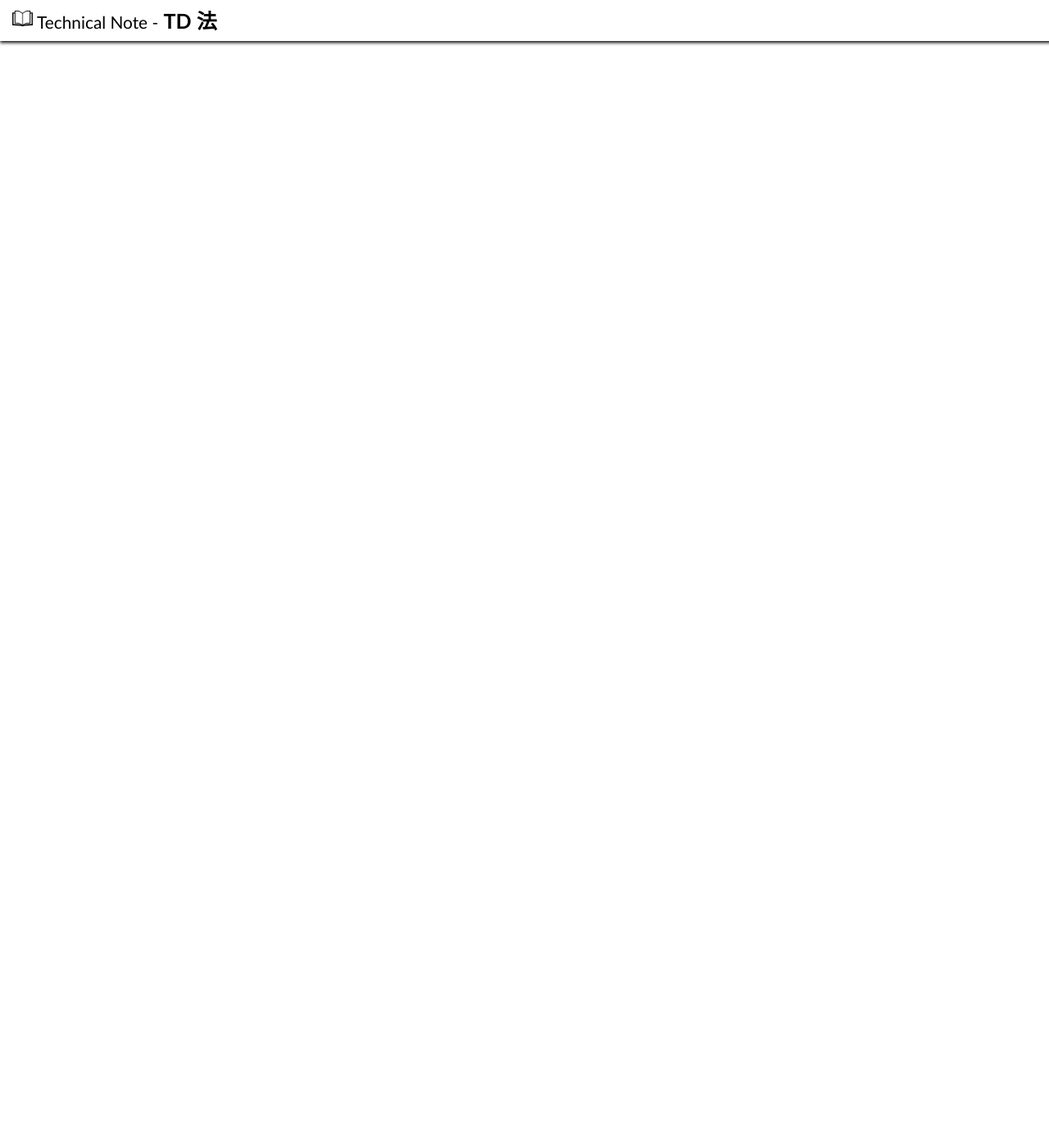
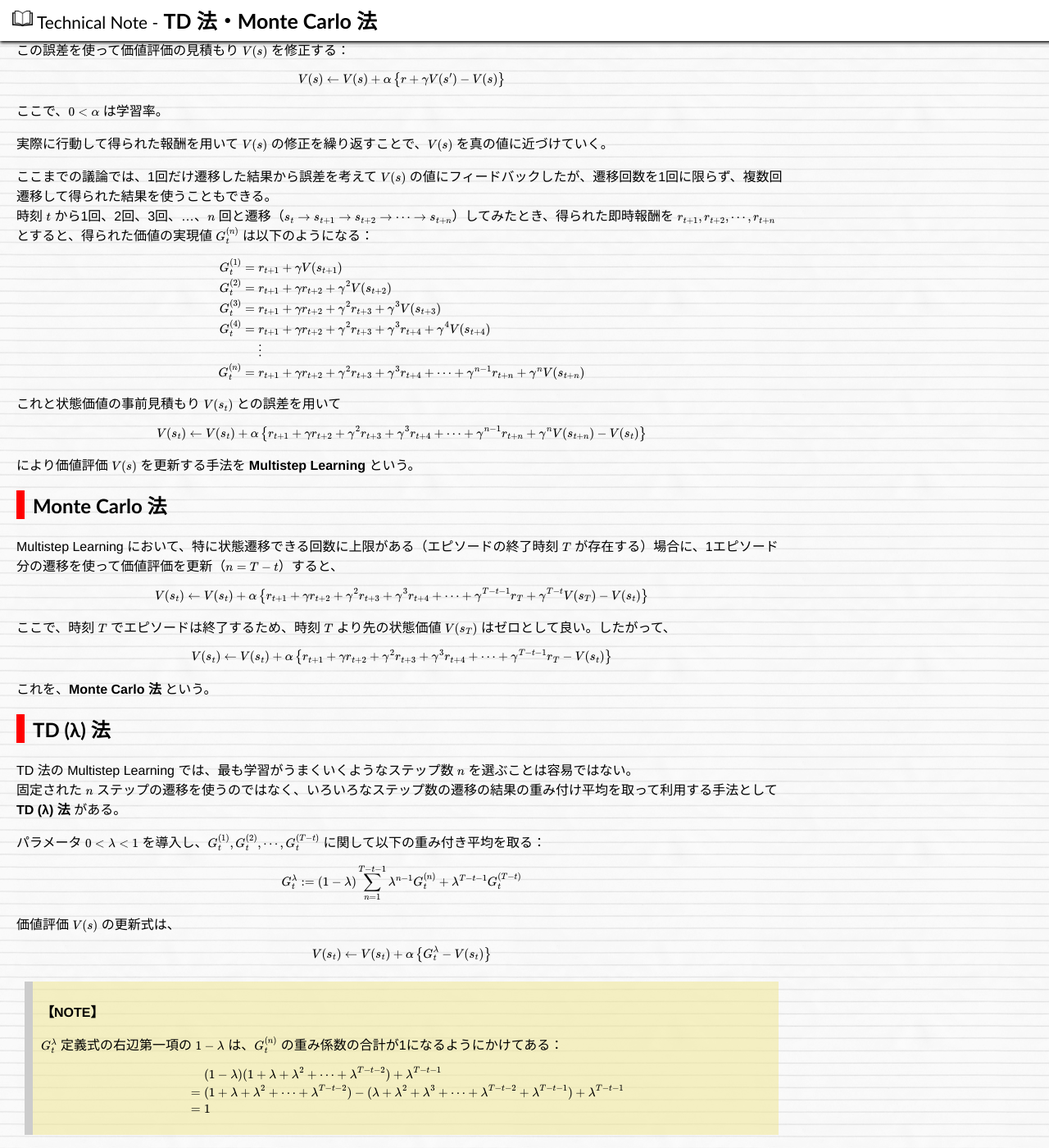
Before and after one commit to hkawabata/technical-note, a Jekyll site: the page built from docs/note/ML/reinforcement-learning/temporal-difference.md, in a window 1280 px wide and 1400 px high, scrolled down 684 px. Shown: the whole window at 82% size. Built offline with Jekyll 4.4.1, drawn with Linux system fonts in a browser that asks for light colours; nearby versions of some CDN libraries; our own code applies the rules of GitHub Pages for plain Markdown files; formulas are drawn with MathJax 3; before the commit the page ends 900 px from its top, so only the background shows below that; some of the changed text lies outside the part shown.

Commit message:
2024/12/07 17:39 update

```diff
--- a/docs/_includes/pagetree.xml
+++ b/docs/_includes/pagetree.xml
@@ -992,7 +992,7 @@
                 <a href="https://hkawabata.github.io/technical-note/note/ML/reinforcement-learning/epsilon-greedy">ε-greedy アルゴリズム</a>
               </li>
               <li>
-                <a href="https://hkawabata.github.io/technical-note/note/ML/reinforcement-learning/temporal-difference">TD 法</a>
+                <a href="https://hkawabata.github.io/technical-note/note/ML/reinforcement-learning/temporal-difference">TD 法・Monte Carlo 法</a>
               </li>
               <li>
                 <a href="https://hkawabata.github.io/technical-note/note/ML/reinforcement-learning/policy-iteration">方策反復法</a>
--- a/docs/note/ML/reinforcement-learning/temporal-difference.md
+++ b/docs/note/ML/reinforcement-learning/temporal-difference.md
@@ -1,12 +1,102 @@
 ---
-title: TD 法
-title-en: TD-Learning
+title: TD 法・Monte Carlo 法
+title-en: TD-Learning, Monte Carlo Method
 ---
-# TD 法とは
+# TD 法・Monte Carlo 法とは
 
-**TD 法（Temporal Difference Learning）** は、モデルフリーの強化学習手法の1つ。
+**TD 法（Temporal Difference Learning）**、**Monte Carlo 法** は、モデルフリーの強化学習手法の1つ。
 
 # 理論（考え方）
 
-各状態 $s$ の価値評価の見積もりを $V(s)$ とする。
-ここから行動 $a$ を取った結果、報酬 $r$ を得て状態 $s'$ に遷移したとすると、
+## TD 法
+
+ある時点において、各状態 $s$ の価値評価の見積もりを $V(s)$ とする。$V(s)$ は状態 $s$ から行動したときに得られる報酬の期待値（の見積もり）を表す。
+
+ここで、実際に状態 $s$ から行動 $a$ を取った結果、報酬 $r$ を得て状態 $s'$ に遷移したとする。
+すると、実際に得られた価値は見積もった期待値である $V(s)$ ではなく、$r+\gamma V(s')$ ということになる（$0\lt\gamma\lt 1$ は未来の見積もりの不確実性に対する割引率）。すなわち、
+
+$$
+r+\gamma V(s') - V(s)
+$$
+
+は見積もりの誤差と考えられる（**Temporal Difference Error, TD 誤差**）。
+
+この誤差を使って価値評価の見積もり $V(s)$ を修正する：
+
+$$
+V(s) \gets V(s) + \alpha \left\{ r+\gamma V(s') - V(s) \right\}
+$$
+
+ここで、$0\lt\alpha$ は学習率。
+
+実際に行動して得られた報酬を用いて $V(s)$ の修正を繰り返すことで、$V(s)$ を真の値に近づけていく。
+
+ここまでの議論では、1回だけ遷移した結果から誤差を考えて $V(s)$ の値にフィードバックしたが、遷移回数を1回に限らず、複数回遷移して得られた結果を使うこともできる。
+時刻 $t$ から1回、2回、3回、...、$n$ 回と遷移（$s_t \to s_{t+1} \to s_{t+2} \to \cdots \to s_{t+n}$）してみたとき、得られた即時報酬を $r_{t+1},r_{t+2},\cdots,r_{t+n}$ とすると、得られた価値の実現値 $G_t^{(n)}$ は以下のようになる：
+
+$$
+\begin{eqnarray}
+    G_t^{(1)} &=& r_{t+1} + \gamma V(s_{t+1}) \\
+    G_t^{(2)} &=& r_{t+1} + \gamma r_{t+2} + \gamma^2 V(s_{t+2}) \\
+    G_t^{(3)} &=& r_{t+1} + \gamma r_{t+2} + \gamma^2 r_{t+3} + \gamma^3 V(s_{t+3}) \\
+    G_t^{(4)} &=& r_{t+1} + \gamma r_{t+2} + \gamma^2 r_{t+3} + \gamma^3 r_{t+4} + \gamma^4 V(s_{t+4}) \\
+    && \vdots \\
+    G_t^{(n)} &=& r_{t+1} + \gamma r_{t+2} + \gamma^2 r_{t+3} + \gamma^3 r_{t+4} + \cdots + \gamma^{n-1} r_{t+n} + \gamma^n V(s_{t+n})
+\end{eqnarray}
+$$
+
+これと状態価値の事前見積もり $V(s_t)$ との誤差を用いて
+
+$$
+V(s_t) \gets V(s_t) + \alpha \left\{ r_{t+1} + \gamma r_{t+2} + \gamma^2 r_{t+3} + \gamma^3 r_{t+4} + \cdots + \gamma^{n-1} r_{t+n} + \gamma^n V(s_{t+n}) - V(s_t) \right\}
+$$
+
+により価値評価 $V(s)$ を更新する手法を **Multistep Learning** という。
+
+
+## Monte Carlo 法
+
+Multistep Learning において、特に状態遷移できる回数に上限がある（エピソードの終了時刻 $T$ が存在する）場合に、1エピソード分の遷移を使って価値評価を更新（$n=T-t$）すると、
+
+$$
+V(s_t) \gets V(s_t) + \alpha \left\{ r_{t+1} + \gamma r_{t+2} + \gamma^2 r_{t+3} + \gamma^3 r_{t+4} + \cdots + \gamma^{T-t-1} r_T + \gamma^{T-t} V(s_T) - V(s_t) \right\}
+$$
+
+ここで、時刻 $T$ でエピソードは終了するため、時刻 $T$ より先の状態価値 $V(s_T)$ はゼロとして良い。したがって、
+
+$$
+V(s_t) \gets V(s_t) + \alpha \left\{ r_{t+1} + \gamma r_{t+2} + \gamma^2 r_{t+3} + \gamma^3 r_{t+4} + \cdots + \gamma^{T-t-1} r_T - V(s_t) \right\}
+$$
+
+これを、**Monte Carlo 法** という。
+
+
+## TD (λ) 法
+
+TD 法の Multistep Learning では、最も学習がうまくいくようなステップ数 $n$ を選ぶことは容易ではない。
+固定された $n$ ステップの遷移を使うのではなく、いろいろなステップ数の遷移の結果の重み付け平均を取って利用する手法として **TD (λ) 法** がある。
+
+パラメータ $0 \lt \lambda \lt 1$ を導入し、$G_t^{(1)},G_t^{(2)},\cdots,G_t^{(T-t)}$ に関して以下の重み付き平均を取る：
+
+$$
+G_t^\lambda := (1-\lambda) \sum_{n=1}^{T-t-1} \lambda^{n-1} G_t^{(n)} + \lambda^{T-t-1} G_t^{(T-t)}
+$$
+
+価値評価 $V(s)$ の更新式は、
+
+$$
+V(s_t) \gets V(s_t) + \alpha \left\{G_t^\lambda - V(s_t) \right\}
+$$
+
+> **【NOTE】**
+>
+> $G_t^\lambda$ 定義式の右辺第一項の $1-\lambda$ は、$G_t^{(n)}$ の重み係数の合計が1になるようにかけてある：
+>
+> $$
+\begin{eqnarray}
+    &&(1-\lambda)(1 + \lambda + \lambda^2 + \cdots + \lambda^{T-t-2}) + \lambda^{T-t-1} \\
+    &=&
+    (1 + \lambda + \lambda^2 + \cdots + \lambda^{T-t-2}) - (\lambda + \lambda^2 + \lambda^3 + \cdots + \lambda^{T-t-2} + \lambda^{T-t-1}) + \lambda^{T-t-1} \\
+    &=& 1
+\end{eqnarray}
+$$
```
